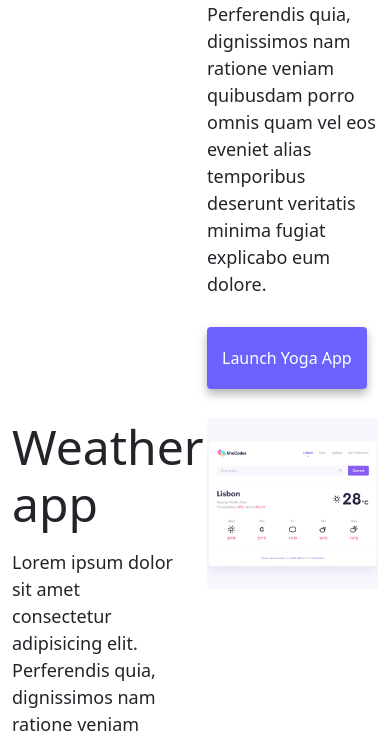
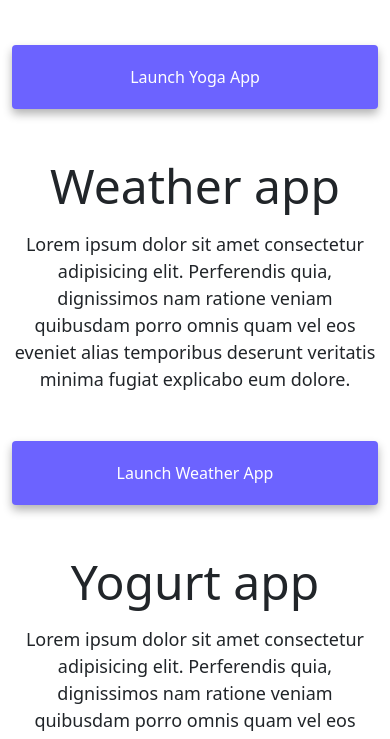
Before and after one commit to Laux0/Homework-Advanced-Tools-Responsive, a plain HTML site: page index.html in a window 390 px wide. Shown: the part 878-1617 px from the top of the page. Drawn offline with nearby package versions, Linux system fonts and the light colour scheme.

Commit message:
Made responsive for different screens

```diff
--- a/index.html
+++ b/index.html
@@ -25,9 +25,7 @@
   <body>
     <nav class="navbar navbar-expand-lg navbar-light bg-light fixed-top">
       <div class="container">
-        <a class="navbar-brand" href="/index.html" title="Homepage"
-          >Laura Rahmati</a
-        >
+        <a class="navbar-brand" href="/" title="Homepage">Laura Rahmati</a>
         <button
           class="navbar-toggler"
           type="button"
@@ -45,7 +43,7 @@
               <a
                 class="nav-link active"
                 aria-current="page"
-                href="/index.html"
+                href="/"
                 title="Homepage"
                 >Home</a
               >
@@ -74,40 +72,40 @@
         <div class="col-6">
           <img
             src="/images/yoga.png"
-            class="img-fluid rounded"
+            class="d-none d-sm-inline img-fluid rounded"
             alt="picture of a woman practicing yoga with practice description"
           />
         </div>
-        <div class="col-6">
-          <h2 class="mb-3">Yoga app</h2>
-          <p>
+        <div class="col-12 col-sm-6">
+          <h2 class="mb-3 app-title">Yoga app</h2>
+          <p class="app-description">
             Lorem ipsum dolor sit amet consectetur adipisicing elit. Perferendis
             quia, dignissimos nam ratione veniam quibusdam porro omnis quam vel
             eos eveniet alias temporibus deserunt veritatis minima fugiat
             explicabo eum dolore.
           </p>
           <div class="mt-5">
-            <a href="#" class="primary-link">Launch Yoga App</a>
+            <a href="#" class="primary-link app-launch">Launch Yoga App</a>
           </div>
         </div>
       </div>
       <div class="row mt-5">
-        <div class="col-6">
-          <h2 class="mb-3">Weather app</h2>
-          <p>
+        <div class="col-12 col-sm-6">
+          <h2 class="mb-3 app-title">Weather app</h2>
+          <p class="app-description">
             Lorem ipsum dolor sit amet consectetur adipisicing elit. Perferendis
             quia, dignissimos nam ratione veniam quibusdam porro omnis quam vel
             eos eveniet alias temporibus deserunt veritatis minima fugiat
             explicabo eum dolore.
           </p>
           <div class="mt-5">
-            <a href="#" class="primary-link">Launch Weather App</a>
+            <a href="#" class="primary-link app-launch">Launch Weather App</a>
           </div>
         </div>
         <div class="col-6">
           <img
             src="/images/weather.png"
-            class="img-fluid rounded"
+            class="d-none d-sm-inline img-fluid rounded"
             alt="picture of weather app with daily temperatures"
           />
         </div>
@@ -116,20 +114,20 @@
         <div class="col-6">
           <img
             src="/images/yogurt.png"
-            class="img-fluid rounded"
+            class="d-none d-sm-inline img-fluid rounded"
             alt="picture of yogurt with a spoon and blueberries and a description"
           />
         </div>
-        <div class="col-6">
-          <h2 class="mb-3">Yogurt app</h2>
-          <p>
+        <div class="col-12 col-sm-6">
+          <h2 class="mb-3 app-title">Yogurt app</h2>
+          <p class="app-description">
             Lorem ipsum dolor sit amet consectetur adipisicing elit. Perferendis
             quia, dignissimos nam ratione veniam quibusdam porro omnis quam vel
             eos eveniet alias temporibus deserunt veritatis minima fugiat
             explicabo eum dolore.
           </p>
           <div class="mt-5">
-            <a href="#" class="primary-link">Launch Weather App</a>
+            <a href="#" class="primary-link app-launch">Launch Weather App</a>
           </div>
         </div>
       </div>
--- a/style.css
+++ b/style.css
@@ -67,6 +67,19 @@ p {
   display: block;
 }
 
+@media (max-width: 576px) {
+  .app-title {
+    text-align: center;
+  }
+  .app-description {
+    text-align: center;
+  }
+  .app-launch {
+    display: flex;
+    justify-content: center;
+  }
+}
+
 .about-paragraphs {
   margin: 30px 0;
 }
```
Also changed, not shown: about.html (+2 -8 lines).
